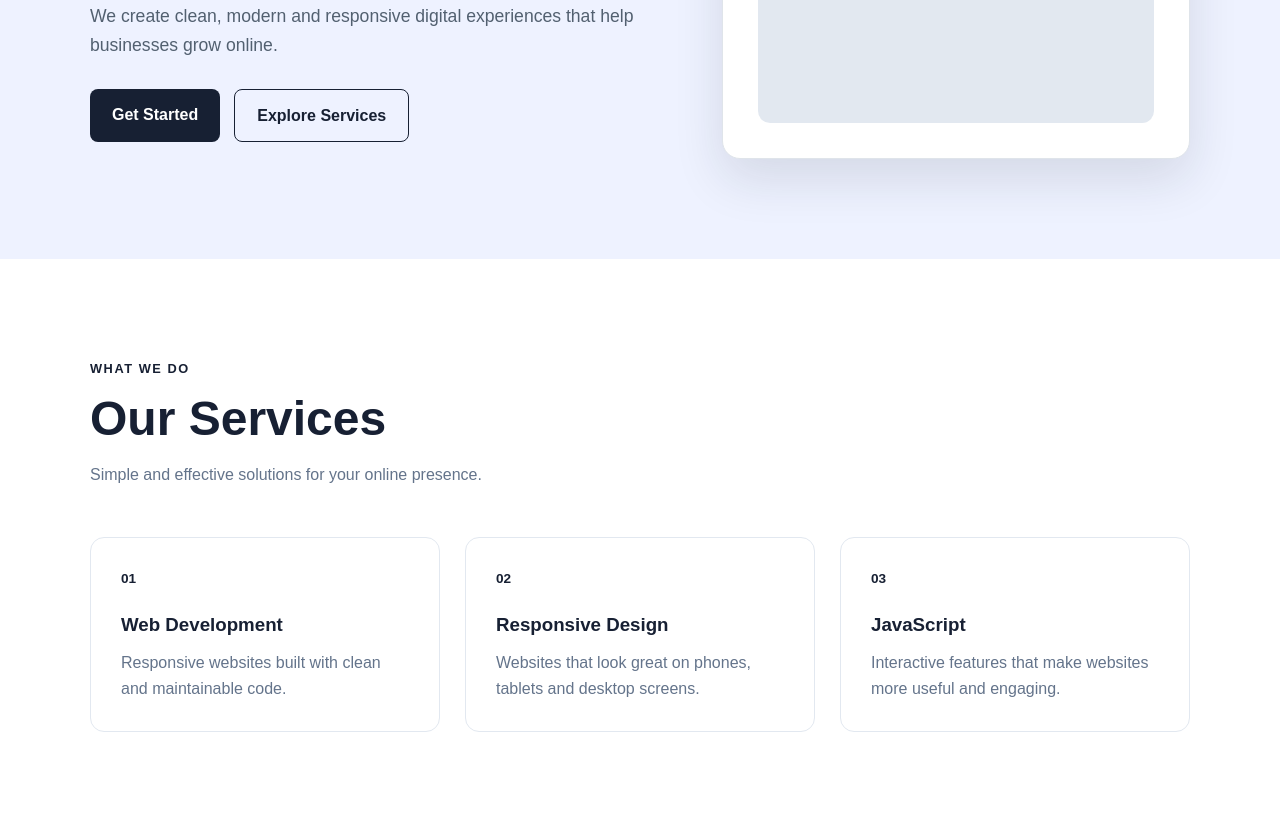
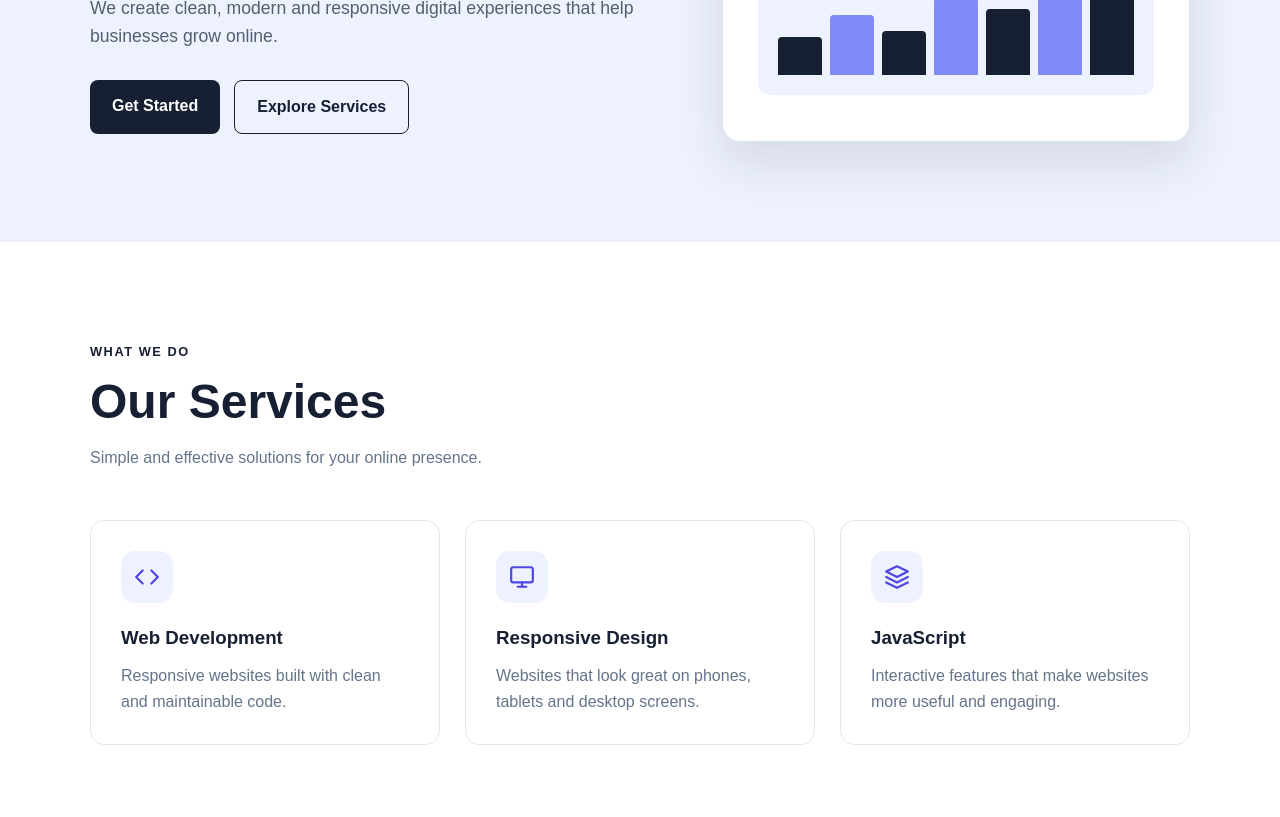
Before and after one commit to ahmed-r1/nova-website, a plain HTML site: page index.html in a window 1280 px wide. Shown: the part 391-1208 px from the top of the page. Drawn offline with Linux system fonts and the light colour scheme.

Commit message:
add images and svg icons

```diff
--- a/index.html
+++ b/index.html
@@ -68,10 +68,17 @@
 
                     <div class="card-content">
                         <div class="fake-line large"></div>
-                        <div class="fake-line"></div>
                         <div class="fake-line short"></div>
 
-                        <div class="fake-box"></div>
+                        <div class="chart">
+                            <span class="bar" style="height: 35%"></span>
+                            <span class="bar" style="height: 55%"></span>
+                            <span class="bar" style="height: 40%"></span>
+                            <span class="bar" style="height: 70%"></span>
+                            <span class="bar" style="height: 60%"></span>
+                            <span class="bar" style="height: 85%"></span>
+                            <span class="bar" style="height: 75%"></span>
+                        </div>
                     </div>
                 </div>
 
@@ -94,7 +101,12 @@
                 <div class="service-grid">
 
                     <article class="service-card">
-                        <div class="service-icon">01</div>
+                        <div class="service-icon">
+                            <svg viewBox="0 0 24 24" fill="none" stroke="currentColor" stroke-width="2" stroke-linecap="round" stroke-linejoin="round" aria-hidden="true">
+                                <polyline points="16 18 22 12 16 6"></polyline>
+                                <polyline points="8 6 2 12 8 18"></polyline>
+                            </svg>
+                        </div>
                         <h3>Web Development</h3>
                         <p>
                             Responsive websites built with clean and
@@ -103,7 +115,13 @@
                     </article>
 
                     <article class="service-card">
-                        <div class="service-icon">02</div>
+                        <div class="service-icon">
+                            <svg viewBox="0 0 24 24" fill="none" stroke="currentColor" stroke-width="2" stroke-linecap="round" stroke-linejoin="round" aria-hidden="true">
+                                <rect x="2" y="3" width="20" height="14" rx="2"></rect>
+                                <line x1="8" y1="21" x2="16" y2="21"></line>
+                                <line x1="12" y1="17" x2="12" y2="21"></line>
+                            </svg>
+                        </div>
                         <h3>Responsive Design</h3>
                         <p>
                             Websites that look great on phones, tablets
@@ -112,7 +130,13 @@
                     </article>
 
                     <article class="service-card">
-                        <div class="service-icon">03</div>
+                        <div class="service-icon">
+                            <svg viewBox="0 0 24 24" fill="none" stroke="currentColor" stroke-width="2" stroke-linecap="round" stroke-linejoin="round" aria-hidden="true">
+                                <polygon points="12 2 2 7 12 12 22 7 12 2"></polygon>
+                                <polyline points="2 17 12 22 22 17"></polyline>
+                                <polyline points="2 12 12 17 22 12"></polyline>
+                            </svg>
+                        </div>
                         <h3>JavaScript</h3>
                         <p>
                             Interactive features that make websites
@@ -136,6 +160,8 @@
                     <h2>
                         We turn ideas into simple digital experiences.
                     </h2>
+
+                    <img src="images/team.jpg" alt="The Nova team working together" class="about-img">
                 </div>
 
                 <div>
--- a/style/style.css
+++ b/style/style.css
@@ -220,14 +220,31 @@ button {
     width: 50%;
 }
 
-.fake-box {
+.chart {
+    display: flex;
+    align-items: flex-end;
+    gap: 8px;
+
     height: 150px;
 
     margin-top: 35px;
+    padding: 20px;
 
     border-radius: 12px;
 
-    background: #e2e8f0;
+    background: #eef2ff;
+}
+
+.chart .bar {
+    flex: 1;
+
+    border-radius: 4px 4px 0 0;
+
+    background: #172033;
+}
+
+.chart .bar:nth-child(even) {
+    background: #818cf8;
 }
 
 
@@ -284,10 +301,24 @@ button {
 }
 
 .service-icon {
+    width: 52px;
+    height: 52px;
+
     margin-bottom: 20px;
 
-    font-size: 0.85rem;
-    font-weight: 700;
+    display: flex;
+    align-items: center;
+    justify-content: center;
+
+    border-radius: 14px;
+
+    background: #eef2ff;
+    color: #4f46e5;
+}
+
+.service-icon svg {
+    width: 26px;
+    height: 26px;
 }
 
 .service-card h3 {
@@ -317,6 +348,18 @@ button {
 .about-content p {
     margin-bottom: 18px;
     color: #64748b;
+}
+
+.about-img {
+    width: 100%;
+    max-width: 520px;
+
+    margin-top: 20px;
+
+    border-radius: 14px;
+
+    border: 1px solid #e2e8f0;
+    box-shadow: 0 15px 35px rgba(23, 32, 51, 0.08);
 }
 
 
```
Also changed, not shown: images/team.jpg (added).
